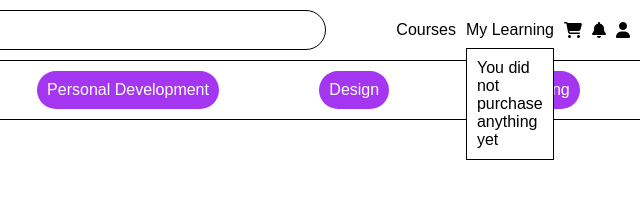
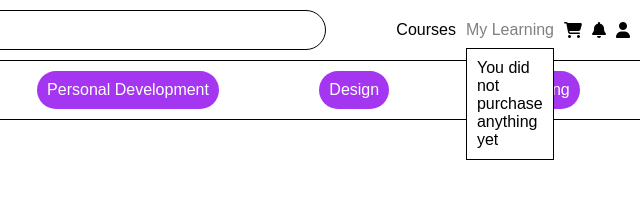
Before and after one commit to sureshkannan07/Udemy_clone, a plain HTML site: page index.html in a window 1280 px wide. In both pictures the pointer is over the element "My Learning". Shown: the top 210 px of the page, 640-1280 px from the left. Drawn offline with Linux system fonts and the light colour scheme; grey boxes are pictures that could not be loaded; a web font is replaced by a local one.

```diff
--- a/style.css
+++ b/style.css
@@ -56,6 +56,7 @@ body{
 .mylearning{
     position: relative;
     cursor: pointer;
+
 }
 
 .mylearning__popup{
@@ -66,12 +67,17 @@ body{
     left: 0px;
     right: 0px;
     padding: 10px;
-   display: none;
+    display: none;
 
+}
+
+.mylearning:hover {
+    color:gray;
 }
 
 .mylearning:hover .mylearning__popup{
     display: block;
+    color: black;
 }
 
 .categories{
```
